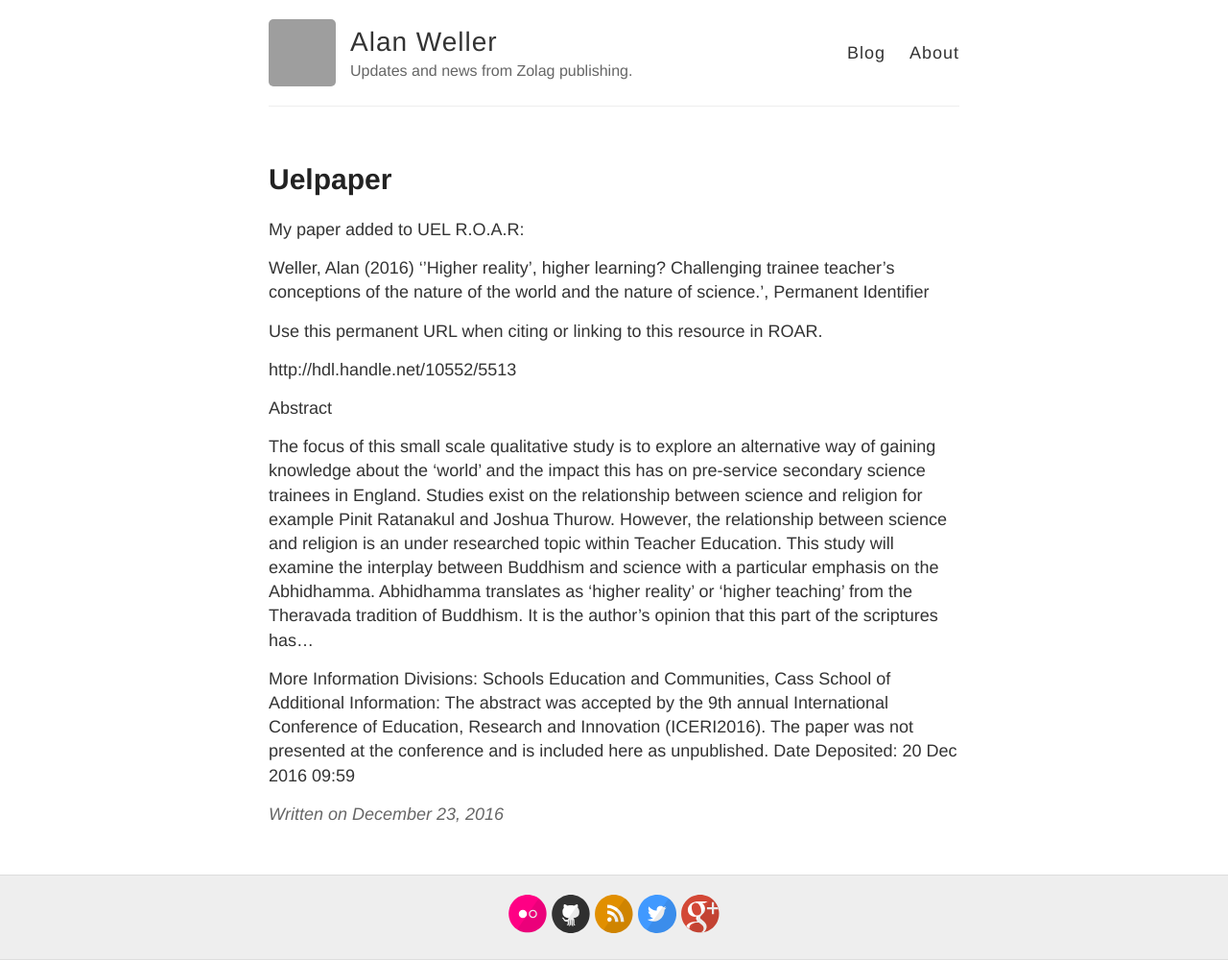
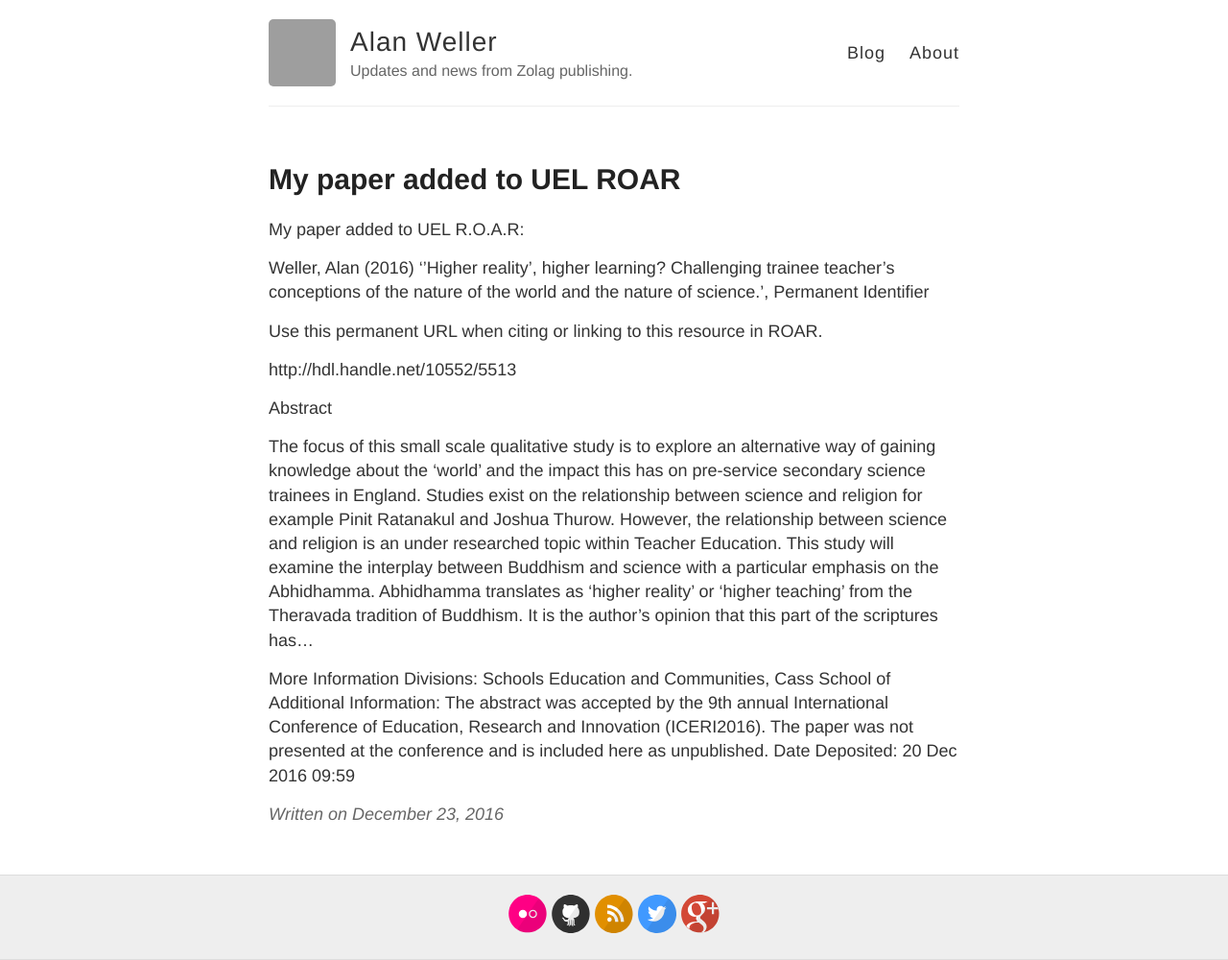
Before and after one commit to alwell/alwell.github.io, a Jekyll site: the page built from _posts/2016-12-23-UELpaper.md, in a window 1280 px wide. Shown: the whole page at 96% size. Built offline with Jekyll 4.4.1, drawn with Linux system fonts in a browser that asks for light colours; our own code applies the rules of GitHub Pages for plain Markdown files; Markdown is read by kramdown in place of the engine named in the settings; comment, search, counter and statistics services are not loaded; grey boxes are pictures that could not be loaded.

Commit message:
Update 2016-12-23-UELpaper.md

```diff
--- a/_posts/2016-12-23-UELpaper.md
+++ b/_posts/2016-12-23-UELpaper.md
@@ -1,3 +1,8 @@
+---
+layout: post
+title:  "My paper added to UEL ROAR"
+---
+
 My paper added to UEL R.O.A.R:
 
 Weller, Alan (2016) ‘'Higher reality', higher learning? Challenging trainee teacher's conceptions of the nature of the world and the nature of science.’,
```
